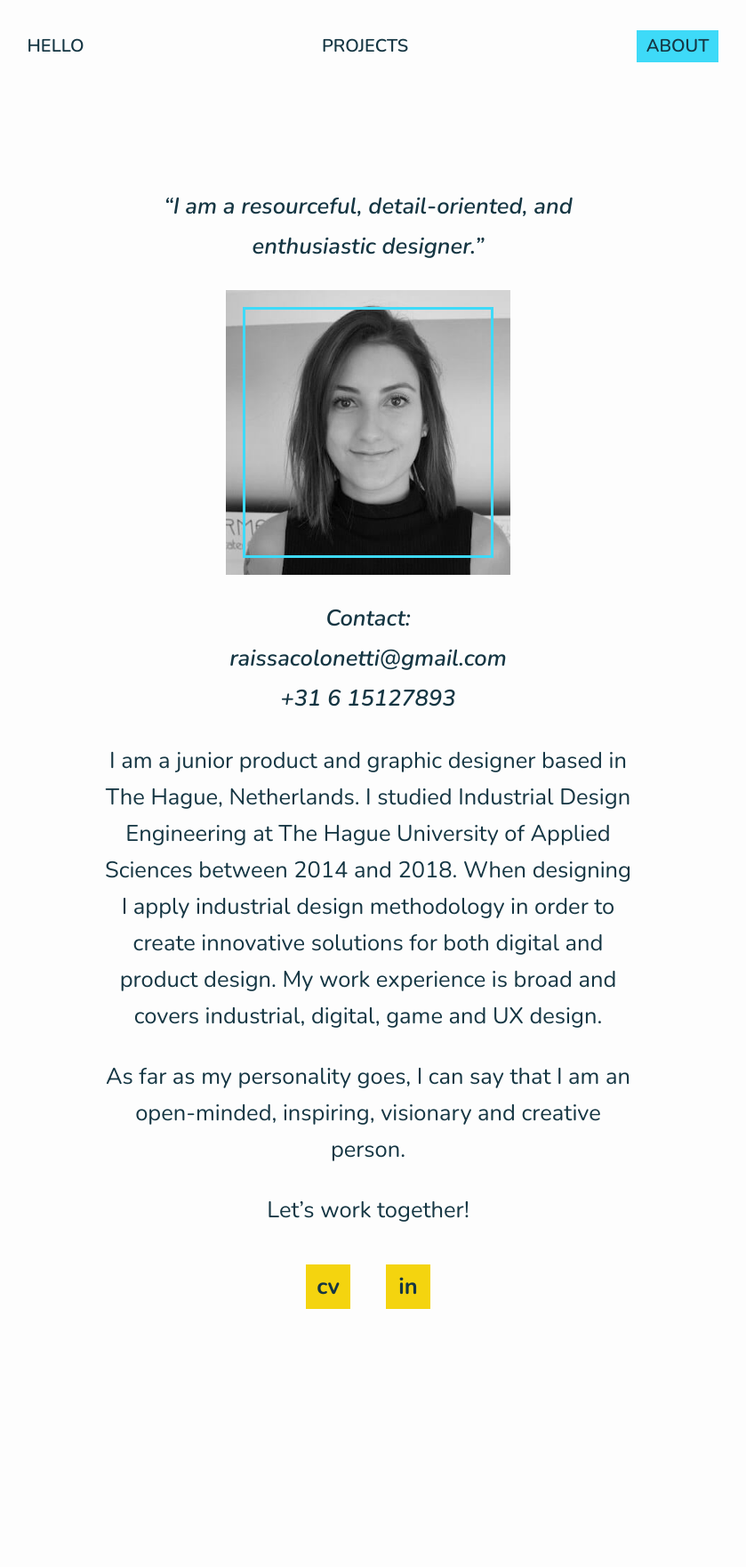
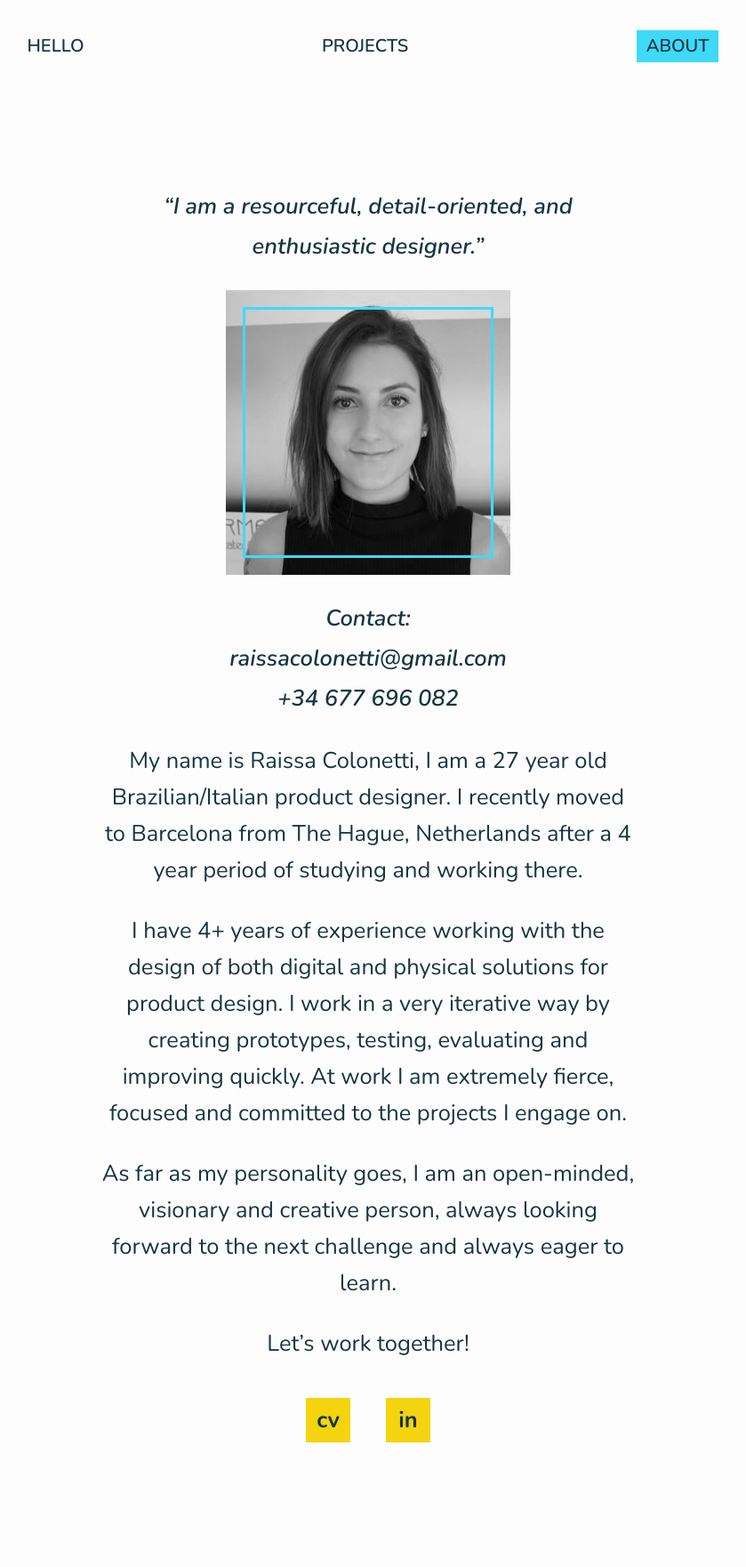
Before and after one commit to NunoAlexandre/raissacolonetti.github.io, a Jekyll site: the page built from about.html, in a window 1280 px wide. Shown: the whole page at 89% size, without its empty margins (226-1065 px from the left). Built offline with Jekyll 4.4.1, drawn with Linux system fonts in a browser that asks for light colours; before the commit the page ends 1611 px from its top, so only the background shows below that.

Commit message:
Update home & about pages' text

```diff
--- a/about.html
+++ b/about.html
@@ -11,18 +11,22 @@
   <div id="contact-details">
     <div>Contact:</div>
     <div>raissacolonetti@gmail.com</div>
-    <div>+31 6 15127893</div>
+    <div>+34 677 696 082</div>
   </div>
 
   <div id="description">
     <p>
-      I am a junior product and graphic designer based in The Hague, Netherlands.
-      I studied Industrial Design Engineering at The Hague University of Applied Sciences between 2014 and 2018.
-      When designing I apply industrial design methodology in order to create innovative solutions for both digital and product design.
-      My work experience is broad and covers industrial, digital, game and UX design.
+      My name is Raissa Colonetti, I am a 27 year old Brazilian/Italian product designer. I recently moved to Barcelona from The Hague, Netherlands after a 4 year period of studying and working there.
     </p>
-    <p>As far as my personality goes, I can say that I am an open-minded, inspiring, visionary and creative person.</p>
-    <p>Let’s work together!</p>
+    <p>
+        I have 4+ years of experience working with the design of both digital and physical solutions for product design. I work in a very iterative way by creating prototypes, testing, evaluating and improving quickly. At work I am extremely fierce, focused and committed to the projects I engage on.
+    </p>
+    <p>
+        As far as my personality goes, I am an open-minded, visionary and creative person, always looking forward to the next challenge and always eager to learn.
+    </p>
+    <p>
+      Let’s work together!
+    </p>
   </div>
   {% include links.html %}
 </div>
--- a/index.html
+++ b/index.html
@@ -4,7 +4,7 @@
 
 <div id="home">
   <div class="introText">
-    <p>hello there, I am a product designer! You can say hello here:</p>
+    <p>Hello there. I'm Raissa, a Digital Product Designer! Let's work together</p>
 
     {% include links.html %}
   </div>
```
